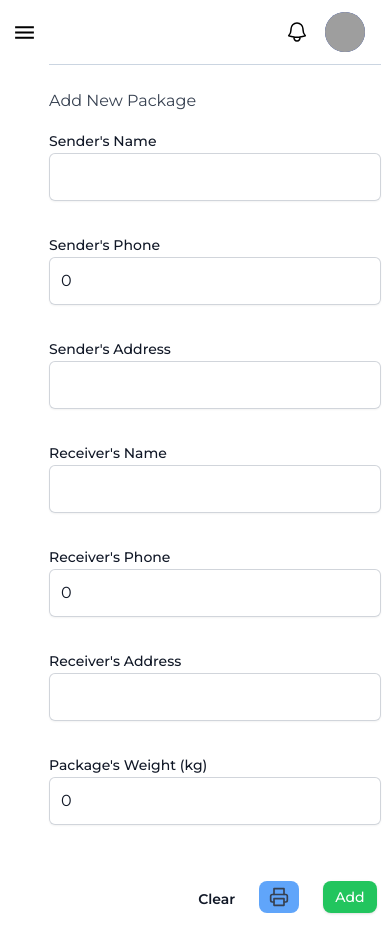
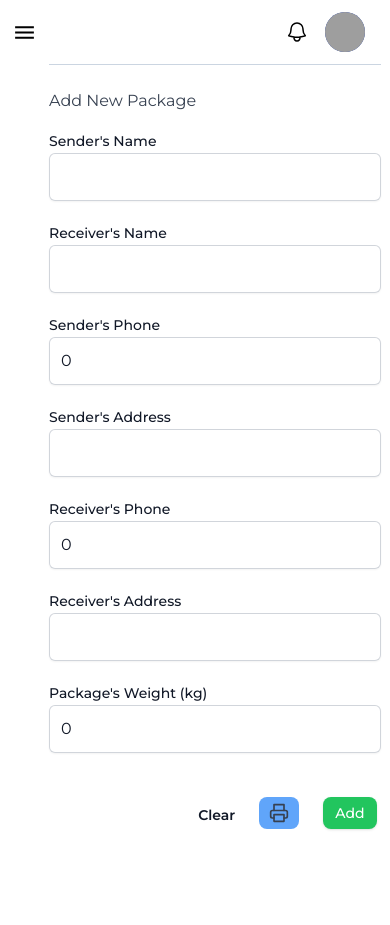
Before and after one commit to juStD-34/Magic_Post_2023, a React (Create React App) app in the folder front_end/: page /trade/employee/package in a window 390 px wide. After the commit the page ends 844 px from the top, so only its background shows below. Built offline with nearby package versions, Linux system fonts and the light colour scheme; grey boxes are pictures that could not be loaded.

Commit message:
[TEXT] Kiểm tra hợp thức name và phone

```diff
--- a/front_end/src/Users/Home/components/Track.jsx
+++ b/front_end/src/Users/Home/components/Track.jsx
@@ -1,12 +1,11 @@
 import React from "react";
 
 const Track = (props) => {
-  //Dung packId de lay du lieu vao inFO;
-  // const [inFo, setInfo] = React.useState(info);
-  return (
-    <div className="w-full max-w-3xl mx-auto">
-      <div className="-my-6">
-        {props.inFo.map((item) => {
+  var data =
+    props.inFo.length == 0 ? (
+      <div className="relative pl-8 sm:pl-32 py-6 group"><h1>No package found</h1></div>
+    ) : (
+      props.inFo.map((item) => {
         return (
           <div className="relative pl-8 sm:pl-32 py-6 group">
             <div className="flex flex-col sm:flex-row items-start mb-1 group-last:before:hidden before:absolute before:left-2 sm:before:left-0 before:h-full before:px-px before:bg-slate-300 sm:before:ml-[6.5rem] before:self-start before:-translate-x-1/2 before:translate-y-3 after:absolute after:left-2 sm:after:left-0 after:w-2 after:h-2 after:bg-blue-600 after:border-4 after:box-content after:border-slate-50 after:rounded-full sm:after:ml-[6.5rem] after:-translate-x-1/2 after:translate-y-1.5">
@@ -20,8 +19,11 @@ const Track = (props) => {
             <div className="text-slate-500">{item.status}</div>
           </div>
         );
-        })}
-      </div>
+      })
+    );
+  return (
+    <div className="w-full max-w-3xl mx-auto">
+      <div className="-my-6">{data}</div>
     </div>
   );
 };
--- a/front_end/src/Users/Trade/Employee/Package.jsx
+++ b/front_end/src/Users/Trade/Employee/Package.jsx
@@ -4,6 +4,8 @@ import Sidebar from "../../../shared/Layout/Sidebar/Sidebar";
 import { Card } from "@material-tailwind/react";
 import Input from "../../../shared/Modal/components/Input";
 import Modal from "../../../shared/Modal/Modal";
+import Phone from "./components/Phone";
+import Name from "./components/Name";
 import { FiPrinter } from "react-icons/fi";
 
 import { useReactToPrint } from "react-to-print";
@@ -42,7 +44,7 @@ const Package = (data) => {
     setWeight(0);
   };
 
-  const handleAddPackage = () =>{
+  const handleAddPackage = () => {
     const packData = {
       code: generateCode(postId),
       weight: weight,
@@ -52,9 +54,9 @@ const Package = (data) => {
       receiver: receiveName,
       receiverPhone: receivePhone,
       receiverAddress: receiveAddress,
-      }
+    };
     addPackage(packData, userId);
-  }
+  };
 
   return (
     <div className="flex bg-white">
@@ -65,20 +67,22 @@ const Package = (data) => {
           <Card className="w-full">
             <div>Add New Package</div>
             <form action="">
-              <div className="mt-4 grid grid-cols-1 gap-x-6 gap-y-8 sm:grid-cols-4">
-                <Input
+              <div className="mt-4 grid grid-cols-1 gap-x-6 gap-y-5 sm:grid-cols-4">
+                <Name
+                  name={sendName}
+                  setName={setsendName}
                   label="Sender's Name"
-                  size="sm:col-span-2"
-                  type="text"
-                  value={sendName}
-                  onChange={setsendName}
                 />
-                <Input
+                <Name
+                  name={receiveName}
+                  setName={setreceiveName}
+                  label="Receiver's Name"
+                />
+
+                <Phone
+                  phone={sendPhone}
+                  setPhone={setsendPhone}
                   label="Sender's Phone"
-                  size="sm:col-span-2"
-                  type="tel"
-                  value={sendPhone}
-                  onChange={setsendPhone}
                 />
                 <Input
                   label="Sender's Address"
@@ -87,19 +91,10 @@ const Package = (data) => {
                   value={sendAddress}
                   onChange={setsendAddress}
                 />
-                <Input
-                  label="Receiver's Name"
-                  size="sm:col-span-2"
-                  type="text"
-                  value={receiveName}
-                  onChange={setreceiveName}
-                />
-                <Input
+                <Phone
+                  phone={receivePhone}
+                  setPhone={setreceivePhone}
                   label="Receiver's Phone"
-                  size="sm:col-span-2"
-                  type="tel"
-                  value={receivePhone}
-                  onChange={setreceivePhone}
                 />
                 <Input
                   label="Receiver's Address"
--- /dev/null
+++ b/front_end/src/Users/Trade/Employee/components/Name.jsx
@@ -0,0 +1,44 @@
+import React from "react";
+
+const Name = (data) => {
+  const [fullName, setFullName] = React.useState(data.name);
+  React.useEffect(() => {
+    setFullName(data.name);
+  }, [data.name]);
+  const handleNameChange = (value) => {
+    // Chuẩn hóa họ tên khi giá trị thay đổi
+    const normalizedValue = normalizeName(value);
+    data.setName(normalizedValue);
+  };
+
+  const normalizeName = (name) => {
+    // Chuyển đổi tất cả các từ thành chữ cái viết hoa đầu tiên, giữ lại các ký tự khác
+    return name
+      .toLowerCase()
+      .split(" ")
+      .map((word) => word.charAt(0).toUpperCase() + word.slice(1))
+      .join(" ").replace(/\s+/g, ' ').trim();
+  };
+
+  return (
+    <div className="sm:col-span-2">
+      <label className="block text-sm font-medium leading-6 text-gray-900">
+        {data.label}
+      </label>
+      <div className="sm:mt-2">
+        <input
+          value={fullName}
+          type="text"
+          autoComplete="text"
+          className="block w-full rounded-md p-3 sm:py-1.5 text-gray-900 shadow-sm ring-1 ring-inset ring-gray-300 placeholder:text-gray-400 focus:ring-2 focus:ring-inset focus:ring-blue-600 sm:text-sm sm:leading-6"
+          onChange={(e) => setFullName(e.target.value)}
+          onBlur={() => {
+            handleNameChange(fullName);
+          }}
+        />
+      </div>
+    </div>
+  );
+};
+
+export default Name;
--- /dev/null
+++ b/front_end/src/Users/Trade/Employee/components/Phone.jsx
@@ -0,0 +1,46 @@
+import React from "react";
+
+const Phone = (data) => {
+  const [isValidPhone, setValidPhone] = React.useState(true);
+  const handlePhoneChange = (e) => {
+    const value = e.target.value;
+    data.setPhone(value);
+
+    // Kiểm tra tính hợp lệ khi giá trị thay đổi
+    const isValid = validatePhone(value);
+    setValidPhone(isValid);
+  };
+
+  const validatePhone = (phone) => {
+    // Biểu thức chính quy cho số điện thoại có định dạng +84xxxxxxxxx hoặc 0xxxxxxxxx
+    const phoneRegex = /^(?:\+84|0)([0-9]{9})$/;
+    return phoneRegex.test(phone);
+  };
+  return (
+    <>
+      <div className="sm:col-span-2">
+        <label
+          className="block text-sm font-medium leading-6 text-gray-900"
+        >
+          {data.label}
+        </label>
+        <div className="sm:mt-2">
+          <input
+            value={data.phone}
+            type="tel"
+            autoComplete="tel"
+            className="block w-full rounded-md p-3 sm:py-1.5 text-gray-900 shadow-sm ring-1 ring-inset ring-gray-300 placeholder:text-gray-400 focus:ring-2 focus:ring-inset focus:ring-blue-600 sm:text-sm sm:leading-6"
+            onChange={(e) => handlePhoneChange(e)}
+          />
+        </div>
+      </div>
+      {!isValidPhone && (
+        <p className="text-red-500 sm:col-span-2 sm:mt-9">
+          Số điện thoại không hợp lệ
+        </p>
+      )}
+    </>
+  );
+};
+
+export default Phone;
```
Lines whose indentation alone changed are shown as unchanged.
